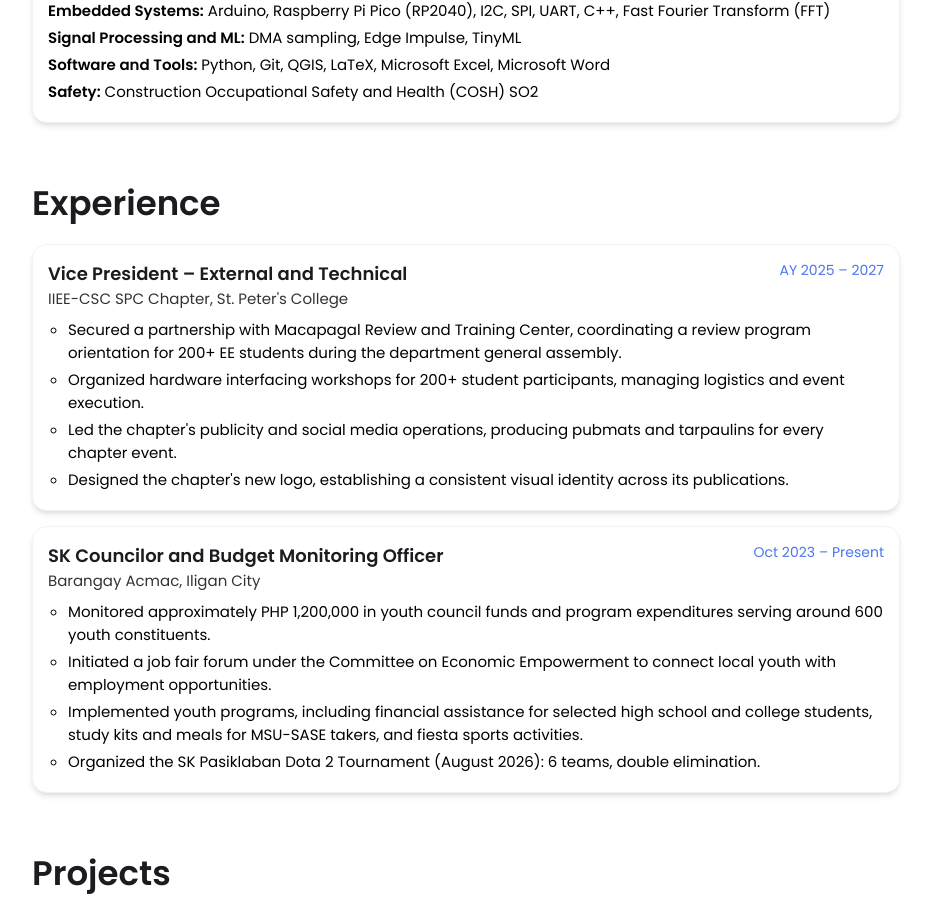
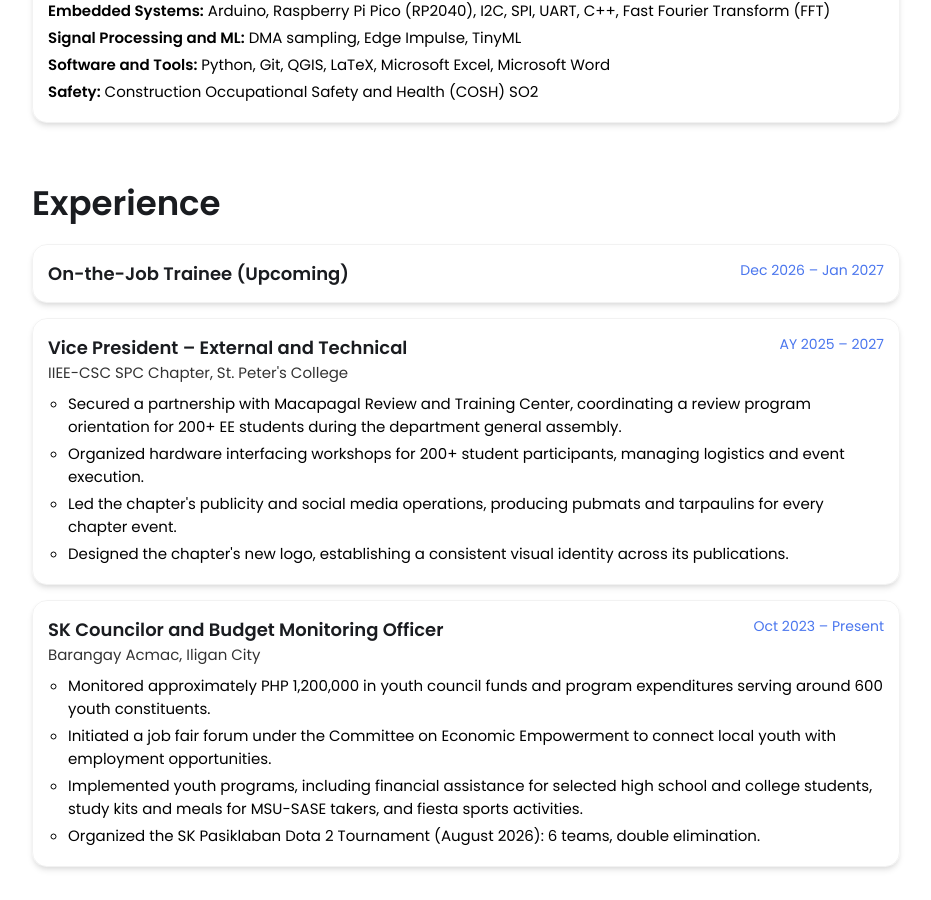
Before and after one commit to johnkennethpax/johnkennethpax.github.io, a Jekyll site: the page built from resume.html, in a window 1280 px wide and 900 px high, scrolled down 348 px. Shown: the whole window, without its empty margins (174-1105 px from the left). Built offline with Jekyll 4.4.1, drawn with Linux system fonts in a browser that asks for light colours.

Commit message:
Add upcoming on-the-job training to experience
Co-Authored-By: Claude Opus 5.5 <noreply@anthropic.com>
Claude-Session: https://claude.ai/code/session_01ArPxC48attXVFMBrzf53fi

```diff
--- a/_data/profile.yml
+++ b/_data/profile.yml
@@ -1,6 +1,11 @@
 # Content for the Leadership, Education, Certifications & Awards sections and the /resume/ page.
 # Sources: Resume_JohnKennethPaco.pdf (leadership, certifications, awards, education) and
 # ken-portfolio-brief.md (academic work, extra SK item). Unconfirmed items are left out on purpose.
+
+internship:
+  # Upcoming. Add org (company, department, city) and bullets once the OJT details are available.
+  - title: On-the-Job Trainee (Upcoming)
+    dates: Dec 2026 – Jan 2027
 
 leadership:
   - title: Vice President – External and Technical
--- a/_includes/profile-sections.html
+++ b/_includes/profile-sections.html
@@ -1,3 +1,8 @@
+<section id="experience" class="skills-section entries-section">
+  <h2>Experience</h2>
+  {% include entries.html items=site.data.profile.internship %}
+</section>
+
 <section id="leadership" class="skills-section entries-section">
   <h2>Leadership and Community</h2>
   {% include entries.html items=site.data.profile.leadership %}
--- a/resume.html
+++ b/resume.html
@@ -25,6 +25,7 @@ title: Resume
 
   <section class="skills-section entries-section">
     <h2>Experience</h2>
+    {% include entries.html items=p.internship %}
     {% include entries.html items=p.leadership %}
   </section>
 
```
